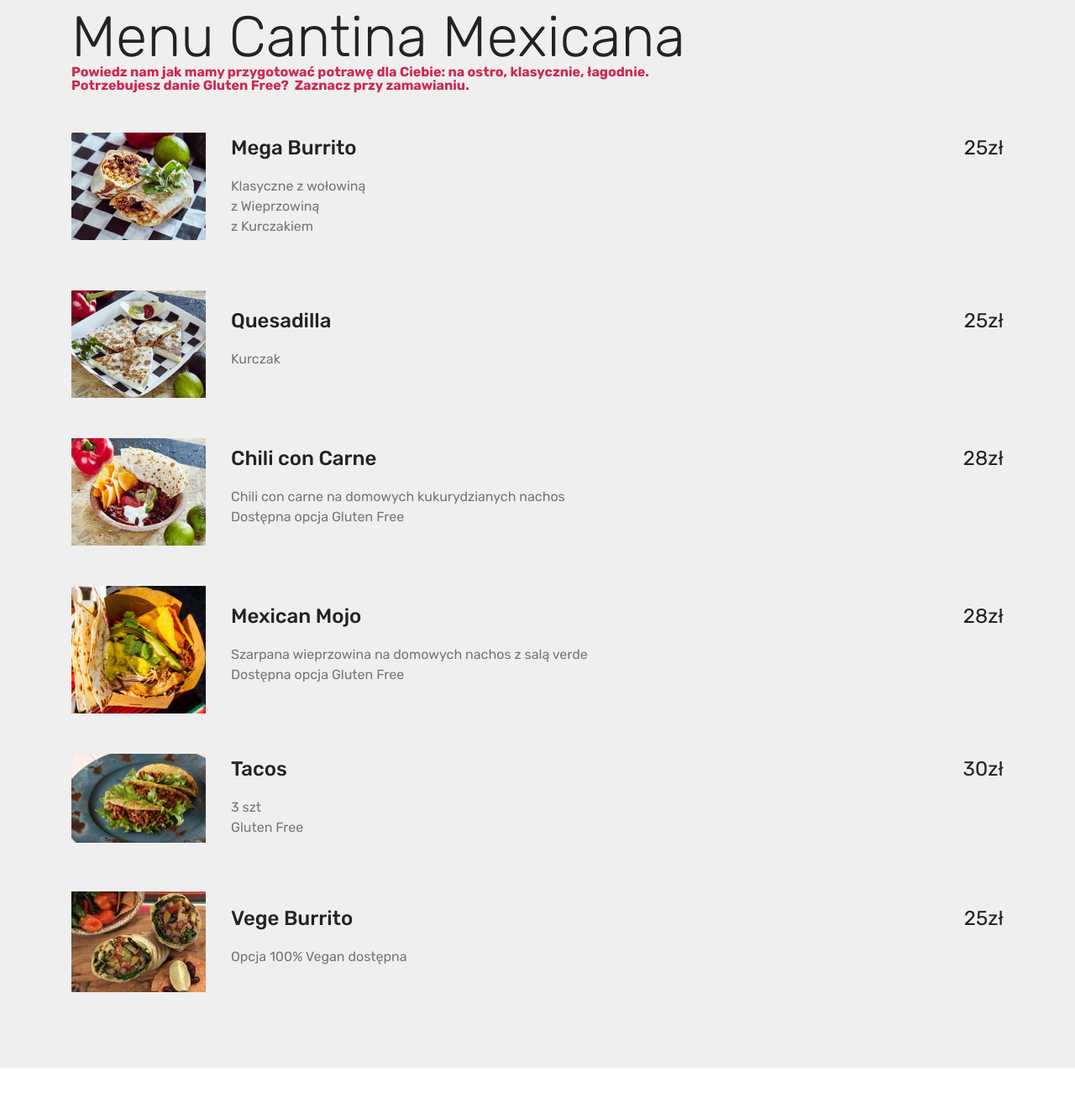
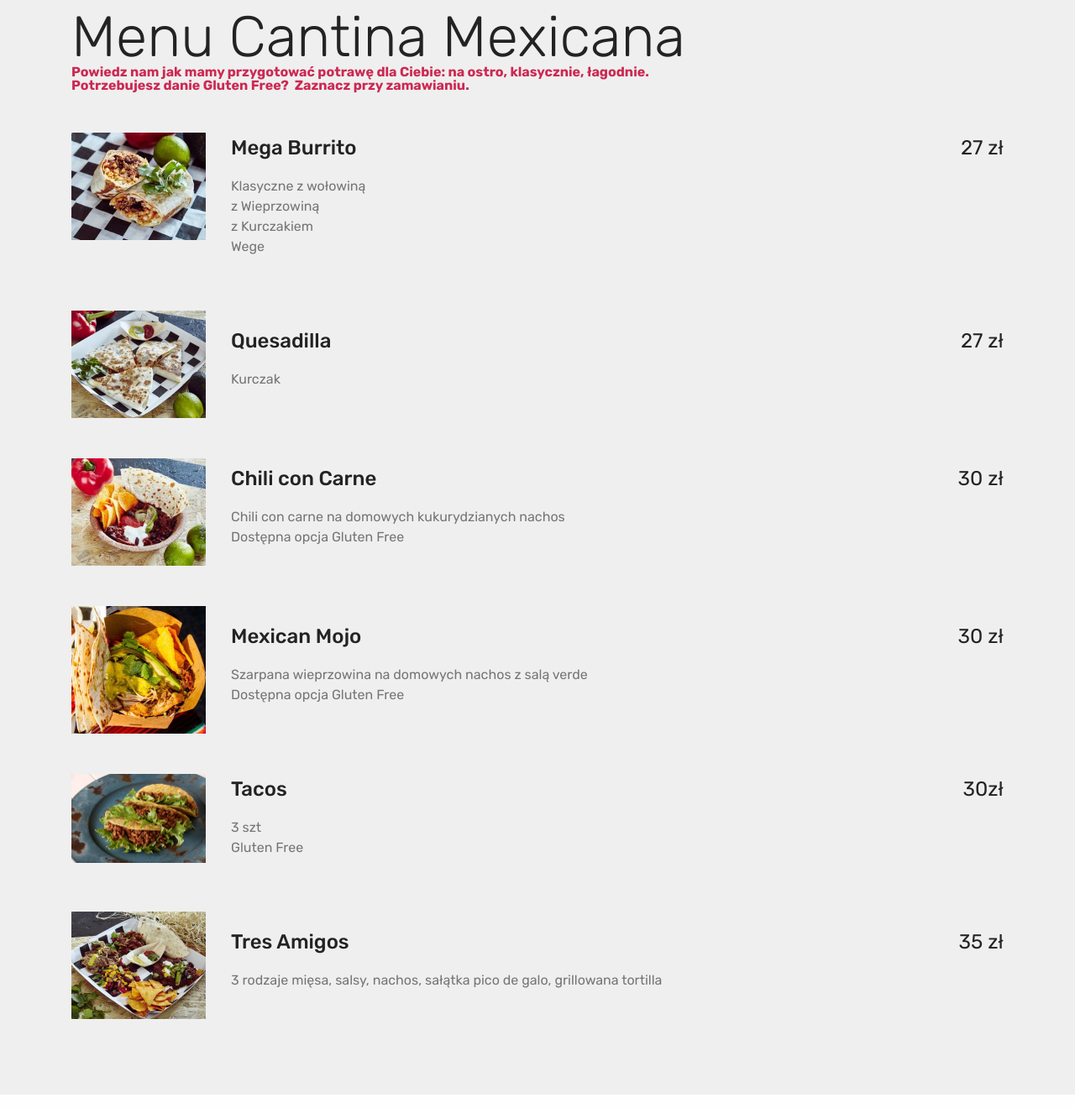
Before and after one commit to CantinaMexicana/Meksyk, a plain HTML site: page index.html in a window 1280 px wide. Shown: the part 1180-2500 px from the top of the page at 84% size. Drawn offline with Linux system fonts and the light colour scheme; animation ran at ten frames a second; files whose address does not match are found by name.

Commit message:
create github pages

```diff
--- a/index.html
+++ b/index.html
@@ -58,7 +58,7 @@
     </nav>
 </section>
 
-<section class="engine"><a href="https://mobirise.info/x">css templates</a></section><section class="features3 cid-rVKwk53IHD" id="features3-d">
+<section class="engine"><a href="https://mobirise.info/s">free bootstrap theme</a></section><section class="features3 cid-rVKwk53IHD" id="features3-d">
 
 
 
@@ -167,11 +167,11 @@
                                         <h4 class="card-title mbr-fonts-style display-5">
                                             Mega Burrito</h4>
                                         <p class="mbr-text cost mbr-fonts-style m-0 display-5">
-                                            25zł</p>
+                                            27 zł</p>
                                     </div>
                                     <div class="bottom-line">
                                         <p class="mbr-text mbr-fonts-style display-7">
-                                            Klasyczne z wołowiną<br>z Wieprzowiną<br>z Kurczakiem</p>
+                                            Klasyczne z wołowiną<br>z Wieprzowiną<br>z Kurczakiem<br>Wege</p>
                                     </div>
                                 </div>
                             </div>
@@ -196,7 +196,7 @@
                                         <h4 class="card-title mbr-fonts-style display-5">
                                             Quesadilla</h4>
                                         <p class="mbr-text cost mbr-fonts-style m-0 display-5">
-                                            25zł</p>
+                                            27 zł</p>
                                     </div>
                                     <div class="bottom-line">
                                         <p class="mbr-text mbr-fonts-style display-7">
@@ -225,7 +225,7 @@
                                         <h4 class="card-title mbr-fonts-style display-5">
                                             Chili con Carne</h4>
                                         <p class="mbr-text cost mbr-fonts-style m-0 display-5">
-                                            28zł</p>
+                                            30 zł</p>
                                     </div>
                                     <div class="bottom-line">
                                         <p class="mbr-text mbr-fonts-style display-7">
@@ -254,7 +254,7 @@
                                         <h4 class="card-title mbr-fonts-style display-5">
                                             Mexican Mojo</h4>
                                         <p class="mbr-text cost mbr-fonts-style m-0 display-5">
-                                            28zł</p>
+                                            30 zł</p>
                                     </div>
                                     <div class="bottom-line">
                                         <p class="mbr-text mbr-fonts-style display-7">
@@ -303,18 +303,18 @@
                             <div class="col-12 col-md-2">
                                 <!--Image-->
                                 <div class="mbr-figure">
-                                    <img src="assets/images/unadjustednonraw-mini-241a-270x360.jpeg" alt="Mobirise" title="">
+                                    <img src="assets/images/cantinamexicana-tresamigos-2880x2304-320x256.jpg" alt="Mobirise" title="">
                                 </div>
                             </div>
                             <div class="col-12 col-md-10">
                                 <div class="wrapper">
                                     <div class="top-line pb-3">
                                         <h4 class="card-title mbr-fonts-style display-5">
-                                            Vege Burrito</h4>
-                                        <p class="mbr-text cost mbr-fonts-style m-0 display-5">25zł</p>
+                                            Tres Amigos</h4>
+                                        <p class="mbr-text cost mbr-fonts-style m-0 display-5">35 zł</p>
                                     </div>
                                     <div class="bottom-line">
-                                        <p class="mbr-text mbr-fonts-style display-7">Opcja 100% Vegan dostępna</p>
+                                        <p class="mbr-text mbr-fonts-style display-7">3 rodzaje mięsa, salsy, nachos, sałątka pico de galo, grillowana tortilla</p>
                                     </div>
                                 </div>
                             </div>
@@ -445,7 +445,7 @@
 
     <!---->
     <!--Overlay-->
-    <div class="mbr-overlay" style="opacity: 0.8; background-color: rgb(255, 255, 255);">
+    <div class="mbr-overlay" style="opacity: 0.9; background-color: rgb(255, 255, 255);">
     </div>
     <!--Container-->
     <div class="container">
@@ -726,7 +726,7 @@
     <div class="container">
         <div class="row">
             <div class="col-md-6">
-                <div class="google-map"><iframe frameborder="0" style="border:0" src="https://www.google.com/maps/embed/v1/place?key=AIzaSyAEIpgj38KyLFELm2bK9Y7krBkz1K-cMq8&amp;q=place_id:ChIJuwtkpGSZAEcR6lXMScpzdQk" allowfullscreen=""></iframe></div>
+                <div class="google-map"><iframe frameborder="0" style="border:0" src="https://www.google.com/maps/embed/v1/place?key=AIzaSyCy9r70T3NYf3PhvVflTo0_zdif2_IoIYs&amp;q=place_id:ChIJuwtkpGSZAEcR6lXMScpzdQk" allowfullscreen=""></iframe></div>
             </div>
             <div class="col-md-6">
                 <h2 class="pb-3 align-left mbr-fonts-style display-2">
```
Also changed, not shown: assets/images/hashes.json (+1 -1 lines), assets/images/cantinamexicana-tresamigos-2880x2304-320x256.jpg (added), 1 other file.
